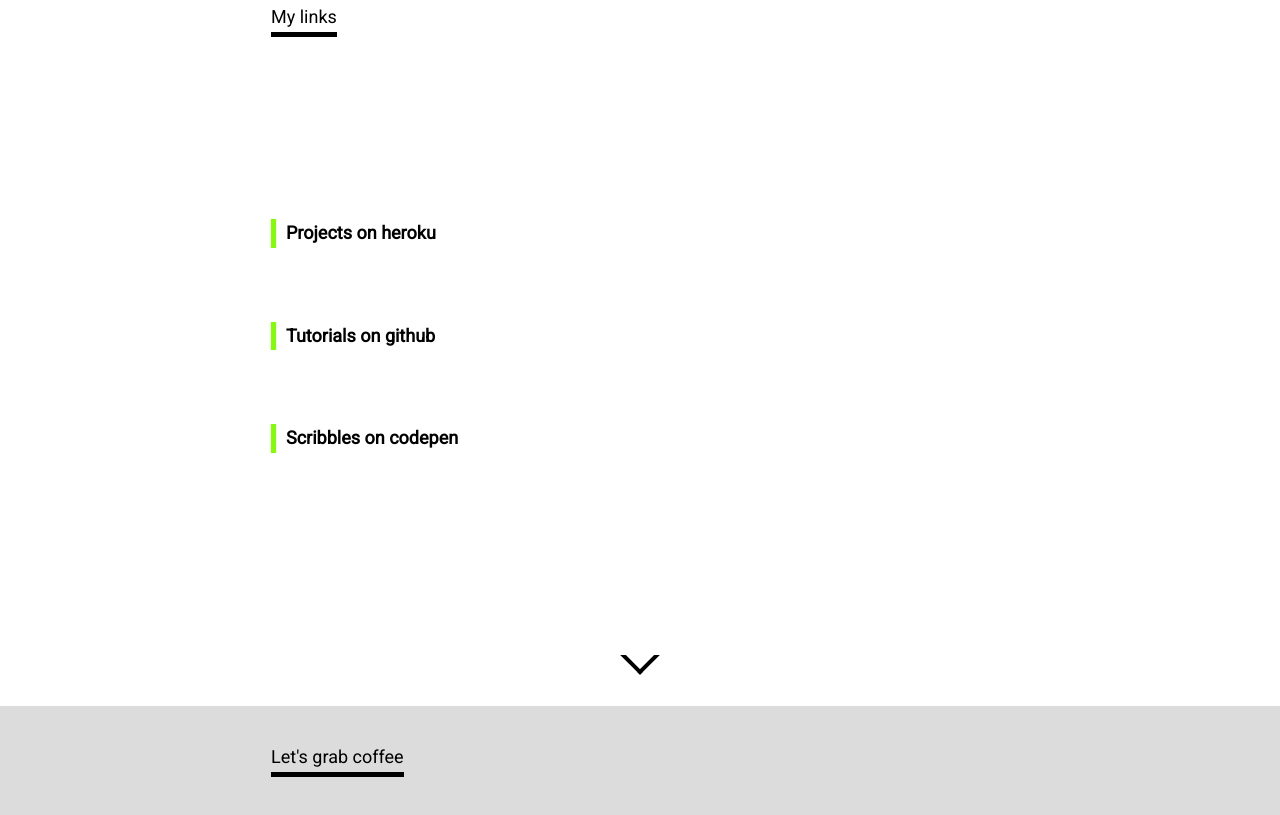
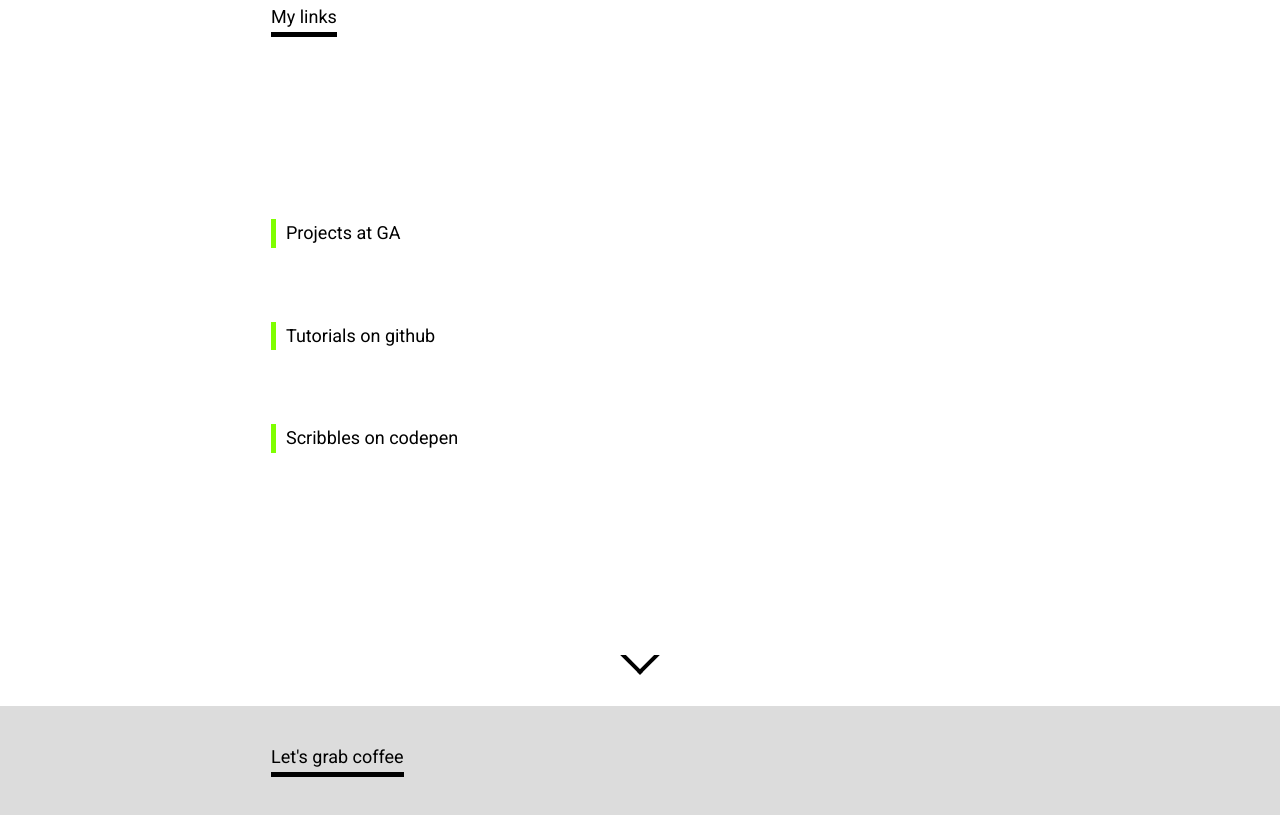
Before and after one commit to howardmann/Portfolio, a plain HTML site: page index.html in a window 1280 px wide. Shown: the part 1574-2389 px from the top of the page. Drawn offline with Linux system fonts and the light colour scheme.

Commit message:
changed css

```diff
--- a/index.html
+++ b/index.html
@@ -65,7 +65,7 @@
       <div class="container about-me flex-valign">
         <div class="row">
           <span class="heading">My links</span>
-          <a href="projects.html"><span class="link">Projects on heroku</span></a>
+          <a href="projects.html"><span class="link">Projects at GA</span></a>
           <a href="https://github.com/howardmann/Tutorials" target="_blank"><span class="link">Tutorials on github</span></a>
           <a href="https://codepen.io/Howie_Burger/" target="_blank"><span class="link">Scribbles on codepen</span></a>
         </div>
--- a/styles/layout.css
+++ b/styles/layout.css
@@ -232,7 +232,6 @@ nav {
   border-left: 5px solid chartreuse;
   padding-left: 10px;
   cursor: pointer;
-  font-weight: 700;
 }
 .link.link-right {
   border-left: none;
@@ -301,7 +300,7 @@ nav {
   img.img-splittr {
     display: none;
   }
-  .tech-stack {
+  .tech-stack, .tech-stack-left {
     display: none;
   }
 }
```
